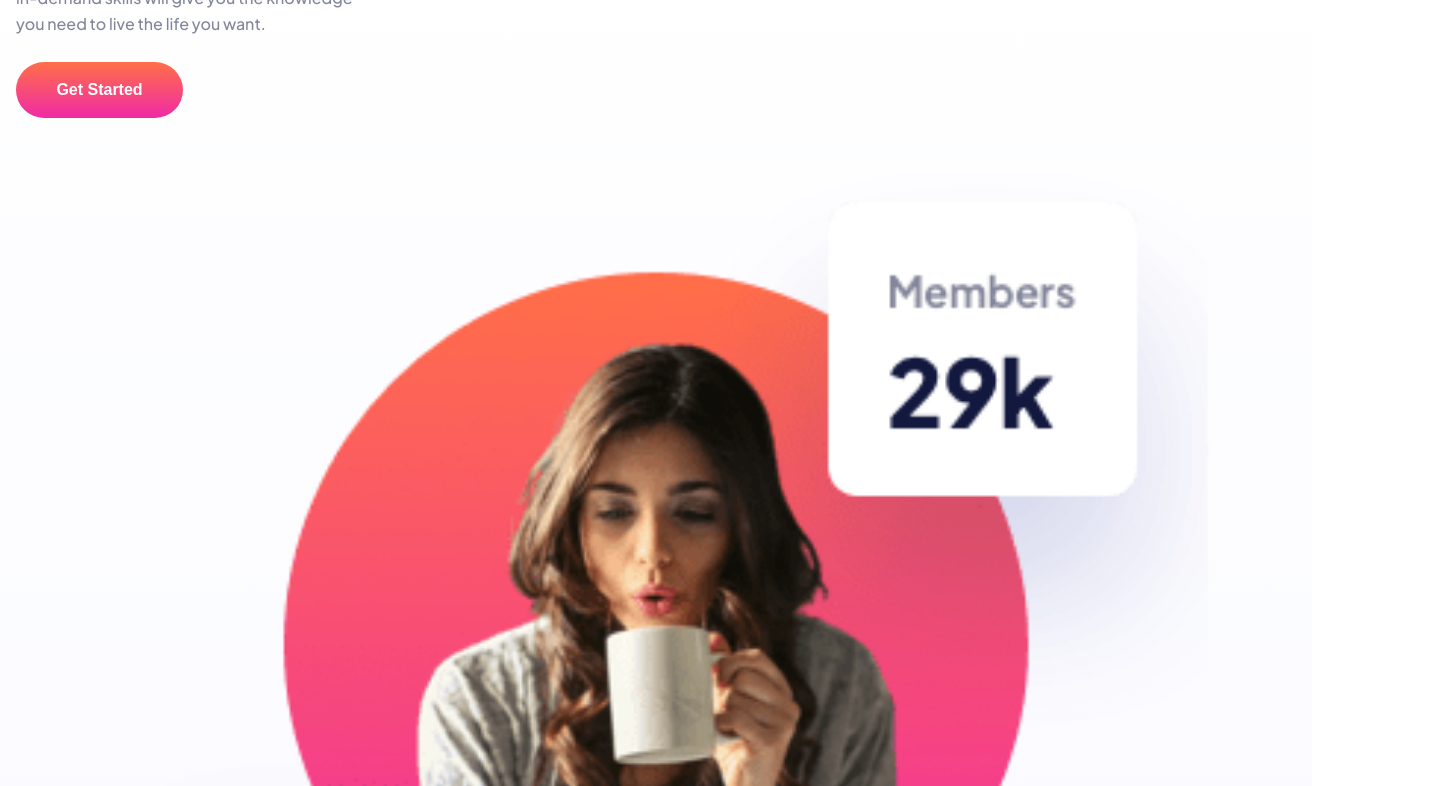
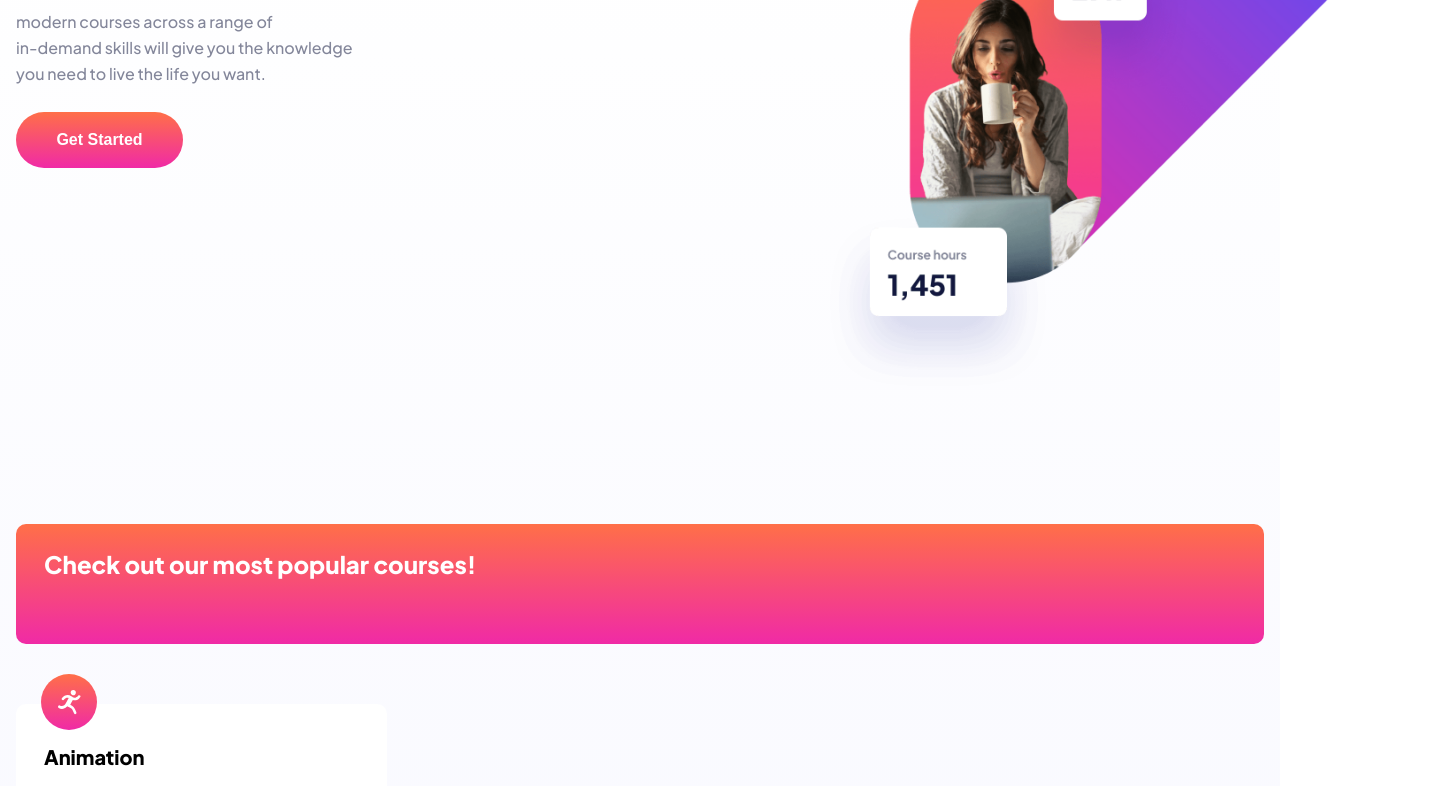
Before and after one commit to Tedevich/skilled-elearning-landing-page, a plain HTML site: page starter-code/index.html in a window 1280 px wide. Shown: the part 212-998 px from the top of the page, 1437 px wide, since content can reach past the window. Drawn offline with Linux system fonts and the light colour scheme.

Commit message:
commit 2

```diff
--- a/starter-code/index.html
+++ b/starter-code/index.html
@@ -20,16 +20,23 @@
   </header>
 <main>
 <div class="budget">
- <h1> Maximize skill,
+ <div class="budget-content">
+  <h1> Maximize skill,
       minimize budget
   </h1>
 
   <p> modern courses across a range of<br> in-demand skills will give you the
   knowledge<br> you need to live the life you want.</p>
   <button>Get Started</button>
+ </div>
 <!-- </div> -->
 <!-- <div class="hero"> -->
-  <img src="./assets/image-hero-mobile.png" alt="hero">
+
+
+
+    <img class="tablet-photo" src="./assets/image-hero-tablet@2x.png" alt="image-hero-tablet">
+    <img class="mobile-photo" src="./assets/image-hero-mobile.png" alt="mobile version" >
+
 </div>
 <section class="card-content">
   <div class="card-header">
--- a/starter-code/style.css
+++ b/starter-code/style.css
@@ -46,7 +46,8 @@ body{
     flex-direction: column;
     display: flex;
     font-family: "Plus Jakarta Sans";
-    width: 100%;
+
+    overflow: hidden;
 
     /* padding-left: 16px; */
 
@@ -55,7 +56,7 @@ body{
 }
 main{
     padding: 16px;
-    width: 100%;
+
     background: linear-gradient(180deg, #FFFFFF 0%, #F0F1FF 100%);
 
 
@@ -92,27 +93,35 @@ display: flex;
 flex-direction: column;
 gap: 25px;
 }
-.budget img{
+.budget-content{
     display: flex;
     flex-direction: column;
-    align-items: left;
+    gap: 25px;
+}
+.budget .tablet-photo{
+    display: none;
+}
+.budget img{
+
+    max-width: 327px;
+    height: 301px;
 
 
 }
-.budget h1{
+.budget-content h1{
     font-size: 40px;
     font-weight: 800;
     color: #13183F;
     line-height: 50px;
 
 }
-.budget p{
+.budget-content p{
     font-size: 16px;
     font-weight: 500px;
     color: #83869A;
     line-height: 26px;
 }
-.budget button{
+.budget-content button{
     background: linear-gradient(180deg, #FF6F48 0%, #F02AA6 100%);
     width: 167px;
     height: 56px;
@@ -144,7 +153,7 @@ gap: 25px;
     background-color: white;
     margin-top: 40px;
     font-family:"Plus Jakarta Sans" ;
-    width: 343px;
+    max-width: 343px;
     height: 259px; ;
     border-radius: 10px;
     position: relative;
@@ -157,7 +166,6 @@ gap: 25px;
 
 .card-header{
 background: linear-gradient(180deg, #FF6F48 0%, #F02AA6 100%);
-width: 100%;
 height: 120px;
 border-radius: 10px;
 display: flex;
@@ -234,7 +242,6 @@ padding-left: -5px;
 
 footer{
 padding: 16px;
-width: 100%;
 background-color:  #13183F;
 display: flex;
 justify-content: space-between;
@@ -256,3 +263,24 @@ footer button{
 }
 
 /* Tablet version */
+@media screen and (min-width:768px){
+    .budget{
+        flex-direction: row;
+    }
+    .budget .mobile-photo{
+        display: none;
+    }
+    .budget .tablet-photo{
+        display: block;
+    }
+    .budget img{
+        position: relative;
+        max-width: 640px;
+        height: 640px;
+        transform: translate(173px,-130px );
+
+    }
+    .budget-content{
+
+    }
+}
```
